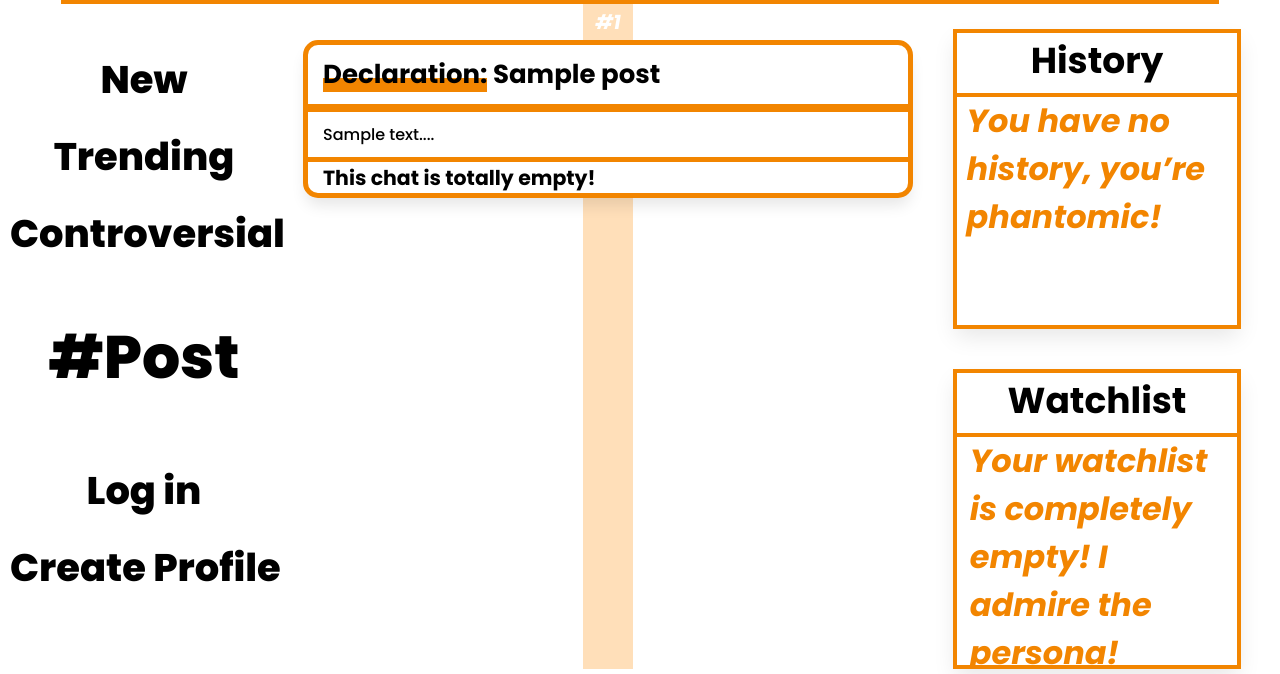
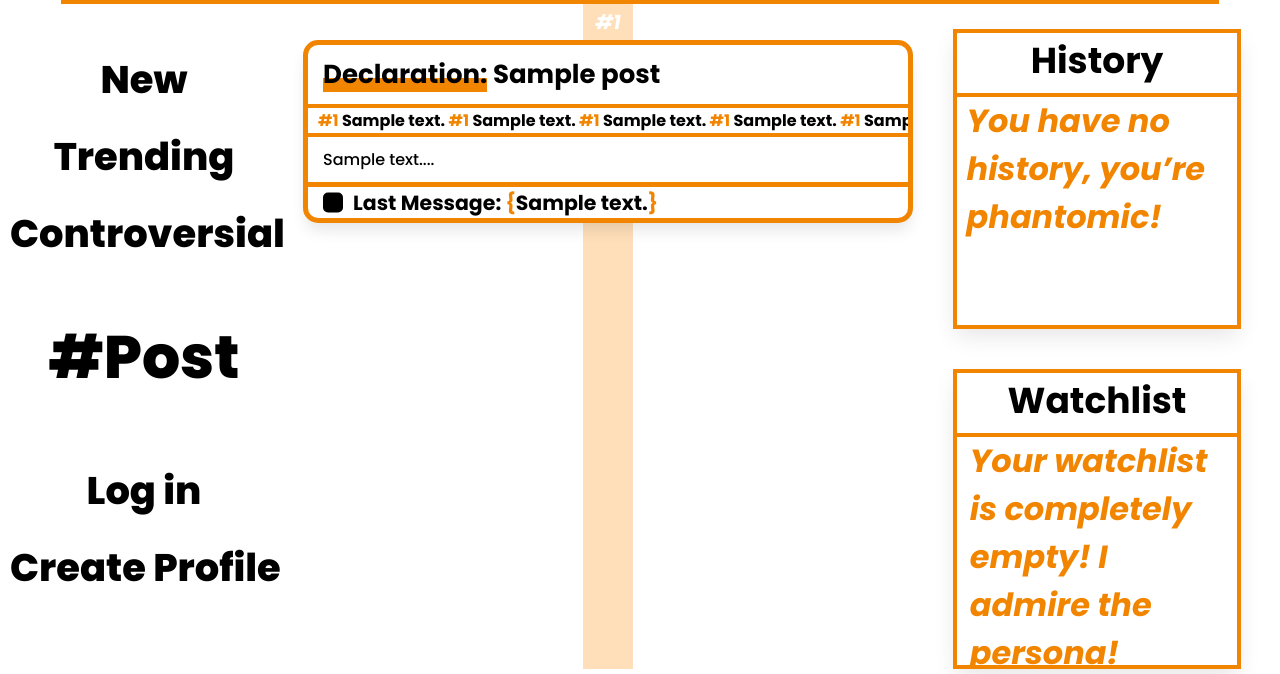
Before and after one commit to skrillfalconblast/bantopia, a Django app: page / in a window 1280 px wide. Shown: the part 88-762 px from the top of the page. Run offline with Django 3.2, Linux system fonts and the light colour scheme; tables that the repository leaves empty hold one stand-in row (values such as "Sample post"); some libraries are stand-ins or nearby versions.

Commit message:
Mission Primer Pt2 (Notifs)

```diff
--- a/Lyceum/urls.py
+++ b/Lyceum/urls.py
@@ -23,12 +23,12 @@ sitemaps = {
 }
 
 urlpatterns = [
-    path('', include('posts.urls')),
-    path('', include('users.urls')),
+    path("__debug__/", include("debug_toolbar.urls")),
     path('admin/', include('admin_honeypot.urls', namespace='admin_honeypot')),
     path('admins_den/', admin.site.urls),
+    path('', include('users.urls')),
+    path('', include('posts.urls')),
     path('', include('chat.urls')),
-    path("__debug__/", include("debug_toolbar.urls")),
 
     path(
         "sitemap.xml/",
--- a/posts/models.py
+++ b/posts/models.py
@@ -39,6 +39,8 @@ class Post(models.Model):
     post_number_of_no_votes = models.IntegerField(default=0)
 
     post_slug = models.SlugField(default='post', max_length=255)
+
+    notified = models.ManyToManyField(settings.AUTH_USER_MODEL, blank=True)
 
     def save(self, *args, **kwargs):
         self.post_timestamp_created = time.time()
--- a/posts/views.py
+++ b/posts/views.py
@@ -52,6 +52,13 @@ def counterHack(posts):
 
             post.ticker_text = random.choice(ticker_texts)
 
+    return posts
+
+def sort_new():
+
+    posts = Post.objects.annotate(last_message=Subquery(Message.objects.filter(message_post=OuterRef('pk')).order_by("-message_datetime_sent").values('message_content')[:1])).order_by('-post_datetime_created')
+
+    posts = counterHack(posts)
 
     return posts
 
@@ -64,7 +71,7 @@ def sort_trending():
         latest_message=Max('message__message_datetime_sent'),
     ).annotate(last_message=Subquery(Message.objects.filter(message_post=OuterRef('pk')).order_by("-message_datetime_sent").values('message_content')[:1])).order_by('-latest_message')
 
-    counterHack(posts)
+    posts = counterHack(posts)
 
     return posts
 
@@ -74,7 +81,7 @@ def sort_controversial():
     )), sort=Value("controversial"),
     last_message=Subquery(Message.objects.filter(message_post=OuterRef('pk')).order_by("-message_datetime_sent").values('message_content')[:1])).order_by('-score')[:100]
 
-    counterHack(posts)
+    posts = counterHack(posts)
 
     return posts
 
@@ -127,16 +134,13 @@ def index(request):
 
             else:
 
-                posts = Post.objects.annotate(last_message=Subquery(Message.objects.filter(message_post=OuterRef('pk')).order_by("-message_datetime_sent").values('message_content')[:1])).order_by('-post_datetime_created')
-
-                counterHack(posts)
+                posts = sort_new()
 
                 #posts = Post.objects.annotate(counters=ArrayAgg('message__message_content', filter=Q(message__message_score__gt=-1), ordering='-message__message_score')).order_by('-post_datetime_created')
 
         else:
-            posts = Post.objects.order_by('-post_datetime_created')
 
-            counterHack(posts)
+            posts = sort_new()
 
         user = request.user # Pulls user from request for authentication checks within the template.
 
@@ -144,28 +148,34 @@ def index(request):
 
         watchlist_activity = WatchlistActivity.objects.filter(watchlist_activity_user__in=watching).select_related('watchlist_activity_user', 'watchlist_activity_post').order_by('-watchlist_activity_datetime')
 
-        #watchlist_activity = WatchlistActivity.objects.filter(watchlist_activity_user__in=watching).order_by('-watchlist_activity_datetime')
-
         visits = Visit.objects.filter(visit_user=user).select_related('visit_post').order_by('-visit_datetime')
 
-        context = {'posts' : posts, 'user' : user, 'watchlist_activity' : watchlist_activity, 'visits' : visits, 'tab_text' : tab_text}
+        user_notified_set = set(user.post_set.values_list('pk',flat=True))
+
+        context = {'posts' : posts, 'user' : user, 'watchlist_activity' : watchlist_activity, 'visits' : visits, 'tab_text' : tab_text, 'user_notified_set' : user_notified_set}
 
         return render(request, 'index.html', context)
     else:
         if request.method == 'GET':
+
             sort = request.GET.get('sort')
 
             if sort == 'trending':
+
                 posts = sort_trending()
+
             elif sort == 'controversial':
+
                 posts = sort_controversial()
+
             else:
-                posts = Post.objects.order_by('-post_datetime_created')
+
+                posts = sort_new()
 
         else:
-            posts = Post.objects.order_by('-post_datetime_created')
+            posts = sort_new()
 
-        context = {'posts' : posts, 'tab_text' : tab_text}
+        context = {'posts' : posts, 'tab_text' : tab_text, 'user_notified_set' : None}
 
         return render(request, 'index.html', context)
 
--- a/static/js/comms.js
+++ b/static/js/comms.js
@@ -74,6 +74,10 @@ function connect(){
         document.getElementById('disconnect-alert').classList.add('hidden');
 
         document.getElementById('disconnect-alert-text').innerText = "Oops, you're disconnected from the chat. Click here to reconnect!";
+
+        chatSocket.send(JSON.stringify({
+            'connection_ping' : 'ping',
+        }));
     }
 
     chatSocket.onmessage = function(e) {
--- a/static/styles/index.css
+++ b/static/styles/index.css
@@ -252,16 +252,23 @@ input:focus:-ms-input-placeholder {
 }
 
 .post {
+    position: relative;
     margin: 0px 15px 0px 15px;
     text-decoration: none;
     cursor: pointer;
     border: 5px solid #f28500;
     box-shadow: 0px 10px 15px -3px rgba(0,0,0,0.1);
+    overflow: hidden;
     border-radius: 15px;
-    overflow: hidden;
+    box-sizing: border-box;
+    transition: transform .2s ease-in-out;
 }
 
-.trending-post-border {
+.post:hover {
+    transform: scale(1.025);
+}
+
+.treding-post-border {
     border-color: #00baf2 !important;
 }
 
@@ -309,11 +316,6 @@ input:focus:-ms-input-placeholder {
     width: 17px;
     height: 17px;
     height: 100%;
-}
-
-.post-icon {
-    background-color: #F28500;
-    border-radius: 5px;
 }
 
 .post-author {
@@ -392,88 +394,6 @@ input:focus:-ms-input-placeholder {
     animation-duration: 120s;
 }
 
-/*
-
-@-moz-keyframes shake {
-	0% { -moz-transform: translate(2px, 1px) rotate(0deg); }
-	10% { -moz-transform: translate(-1px, -2px) rotate(-1deg); }
-	20% { -moz-transform: translate(-3px, 0px) rotate(1deg); }
-	30% { -moz-transform: translate(0px, 2px) rotate(0deg); }
-	40% { -moz-transform: translate(1px, -1px) rotate(1deg); }
-	50% { -moz-transform: translate(-1px, 2px) rotate(-1deg); }
-	60% { -moz-transform: translate(-3px, 1px) rotate(0deg); }
-	70% { -moz-transform: translate(2px, 1px) rotate(-1deg); }
-	80% { -moz-transform: translate(-1px, -1px) rotate(1deg); }
-	90% { -moz-transform: translate(2px, 2px) rotate(0deg); }
-	100% { -moz-transform: translate(1px, -2px) rotate(-1deg); }
-}
-@-webkit-keyframes shake {
-	0% { -webkit-transform: translate(2px, 1px) rotate(0deg); }
-	10% { -webkit-transform: translate(-1px, -2px) rotate(-1deg); }
-	20% { -webkit-transform: translate(-3px, 0px) rotate(1deg); }
-	30% { -webkit-transform: translate(0px, 2px) rotate(0deg); }
-	40% { -webkit-transform: translate(1px, -1px) rotate(1deg); }
-	50% { -webkit-transform: translate(-1px, 2px) rotate(-1deg); }
-	60% { -webkit-transform: translate(-3px, 1px) rotate(0deg); }
-	70% { -webkit-transform: translate(2px, 1px) rotate(-1deg); }
-	80% { -webkit-transform: translate(-1px, -1px) rotate(1deg); }
-	90% { -webkit-transform: translate(2px, 2px) rotate(0deg); }
-	100% { -webkit-transform: translate(1px, -2px) rotate(-1deg); }
-}
-
-
-@keyframes shake {
-	0% { transform: translate(2px, 1px) rotate(0deg); }
-	10% { transform: translate(-1px, -2px) rotate(-1deg); }
-	20% { transform: translate(-3px, 0px) rotate(1deg); }
-	30% { transform: translate(0px, 2px) rotate(0deg); }
-	40% { transform: translate(1px, -1px) rotate(1deg); }
-	50% { transform: translate(-1px, 2px) rotate(-1deg); }
-	60% { transform: translate(-3px, 1px) rotate(0deg); }
-	70% { transform: translate(2px, 1px) rotate(-1deg); }
-	80% { transform: translate(-1px, -1px) rotate(1deg); }
-	90% { transform: translate(2px, 2px) rotate(0deg); }
-	100% {transform: translate(1px, -2px) rotate(-1deg); }
-}
-
-@keyframes wobble {
-    0%, 100% {
-        -webkit-transform: translateX(0%);
-        transform: translateX(0%);
-        -webkit-transform-origin: 50% 50%;
-        transform-origin: 50% 50%;
-    }
-
-    15% {
-        -webkit-transform: translateX(-3px) rotate(-5deg);
-        transform: translateX(-3px) rotate(-5deg);
-    }
-
-    30% {
-        -webkit-transform: translateX(calc(3px / 2)) rotate(5deg);
-        transform: translateX(calc(3px / 2)) rotate(5deg);
-    }
-
-    45% {
-        -webkit-transform: translateX(calc(-3px / 2)) rotate(calc(-5deg / 1.8));
-        transform: translateX(calc(-3px / 2)) rotate(calc(-5deg / 1.8));
-    }
-
-    60% {
-        -webkit-transform: translateX(calc(3px / 3.3)) rotate(calc(5deg / 3));
-        transform: translateX(calc(3px / 3.3)) rotate(calc(5deg / 3));
-    }
-
-    75% {
-        -webkit-transform: translateX(calc(-3px / 5.5)) rotate(calc(-5deg / 5));
-        transform: translateX(calc(-3px / 5.5)) rotate(calc(-5deg / 5));
-    }
-}
-
-To activate - animation: wobble 1s ease infinite;
-
-*/
-
 .post-counter {
     font-family: 'Poppins', sans-serif;
     color: #000;
@@ -513,12 +433,16 @@ To activate - animation: wobble 1s ease infinite;
     color: #000;
 }
 
-.message-bar img {
-    display: none;
+.post-icon {
     width: 20px;
     margin-right: 10px;
     filter: brightness(0);
 }
+
+.post-icon-active {
+    filter: none;
+}
+
 
 /*
 .categories li:nth-child(1){
@@ -1114,6 +1038,10 @@ To activate - animation: wobble 1s ease infinite;
         border-top: none;
     }
 
+    .post:hover {
+        transform: none;
+    }
+
     .post h1{
         font-family: 'Poppins', sans-serif;
         font-size: 9vw;
--- a/templates/index.html
+++ b/templates/index.html
@@ -49,7 +49,7 @@
                 <a id="controversial" href="/?sort=controversial"><span>Controversial</span></a>
                 <a href="/post/write" class="post-link"><span>#Post</span></a>
                 {% if user.is_authenticated %}
-                <a href="/{{ user.display_name }}/dashboard/" class="dashboard-link"><span><span class="dashboard-your">Your<br></span>Dashboard</span></a>
+                <a href="/{{ user.display_name }}/dashboard" class="dashboard-link"><span><span class="dashboard-your">Your<br></span>Dashboard</span></a>
                 {% else %}
                 <div class="account-links">
                     <a href="login/"><span>Log in</span></a>
@@ -80,9 +80,13 @@
                     <hr class="post-div">
                     <h4 class="post-paragraph">{{post.post_desc | truncate:40}}</h4>
                     {% if post.last_message %}
-                    <div class="message-bar"><img src="{% static 'images/icon.svg' %}" alt=""><h1 class="last-message"><span>Last Message:</span> {<span>{{ post.last_message|truncatesmart:35 }}</span>}</h1></div>
+                        {% if post.pk in user_notified_set %}
+                        <div class="message-bar"><img src="{% static 'images/icon.svg' %}" alt="" class="post-icon post-icon-active"><h1 class="last-message"><span>New Message:</span> {<span>{{ post.last_message|truncatesmart:35 }}</span>}</h1></div>
+                        {% else %}
+                        <div class="message-bar"><img src="{% static 'images/icon.svg' %}" alt="" class="post-icon"><h1 class="last-message"><span>Last Message:</span> {<span>{{ post.last_message|truncatesmart:35 }}</span>}</h1></div>
+                        {% endif %}
                     {% else %}
-                    <div class="message-bar"><img src="{% static 'images/icon.svg' %}" alt=""><h1 class="last-message"><span>This chat is totally empty!</span></h1></div>
+                    <div class="message-bar"><h1 class="last-message"><span>This chat is totally empty!</span></h1></div>
                     {% endif %}
                     {% elif post.post_type == "TH" %}
                     <h1 class="post-title"><span class="post-title-th">Theory:</span> {{post.post_title | truncatesmart:60}}</h1>
@@ -98,9 +102,13 @@
                     <hr class="post-div">
                     <h4 class="post-paragraph">{{post.post_desc | truncate:40}}</h4>
                     {% if post.last_message %}
-                    <div class="message-bar"><img src="{% static 'images/icon.svg' %}" alt=""><h1 class="last-message"><span>Last Message:</span> {<span>{{ post.last_message|truncatesmart:35 }}</span>}</h1></div>
+                        {% if post.pk in user_notified_set %}
+                        <div class="message-bar"><img src="{% static 'images/icon.svg' %}" alt="" class="post-icon post-icon-active"><h1 class="last-message"><span>New Message:</span> {<span>{{ post.last_message|truncatesmart:35 }}</span>}</h1></div>
+                        {% else %}
+                        <div class="message-bar"><img src="{% static 'images/icon.svg' %}" alt="" class="post-icon"><h1 class="last-message"><span>Last Message:</span> {<span>{{ post.last_message|truncatesmart:35 }}</span>}</h1></div>
+                        {% endif %}
                     {% else %}
-                    <div class="message-bar"><img src="{% static 'images/icon.svg' %}" alt=""><h1 class="last-message">This chat is totally empty!</h1></div>
+                    <div class="message-bar"><h1 class="last-message"><span>This chat is totally empty!</span></h1></div>
                     {% endif %}
                     {% endif %}
                 </a>
--- a/templates/profile/dashboard.html
+++ b/templates/profile/dashboard.html
@@ -45,7 +45,7 @@
         <div class="dashboard-bottom">
             <div class="dashboard-left" id="dashboard-left">
                 <div class="dashboard-identity mobile-hidden" id="dashboard-identity">
-                    <a href="../edit-profile/">
+                    <a href="../edit-profile">
                         <h1 class="dashboard-name"><span>{</span>Edit Your Profile<span>}</span></h1>
                     </a>
                     <div class="dashboard-colors">
--- a/users/urls.py
+++ b/users/urls.py
@@ -5,6 +5,6 @@ urlpatterns = [
     path('login/', views.login, name='login'),
     path('create-profile/', views.createProfile, name='create_profile'),
     path('<str:display_name>/dashboard/', views.dashboard, name='dashboard'),
-    path('<str:display_name>/edit-profile/', views.edit_profile, name='edit_profile'),
+    path('<str:display_name>/edit-profile', views.edit_profile, name='edit_profile'),
     path('logout/', views.logout, name='logout')
 ]
```
Also changed, not shown: chat/consumers.py (+42 -2 lines), posts/migrations/0016_post_notified.py (added).
